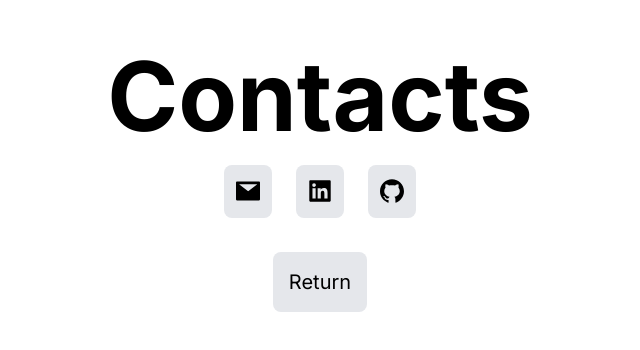
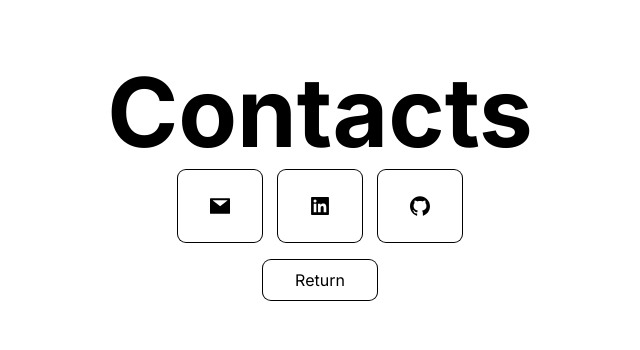
Before and after one commit to jasrelperalta/portfolio, a Next.js app: page /contact in a window 1280 px wide. Shown: the part 214-564 px from the top of the page, without its empty margins (320-960 px from the left). Built offline with nearby package versions, Linux system fonts and the light colour scheme.

Commit message:
feat: added uniform styles and edited about page

```diff
--- a/src/app/about/page.tsx
+++ b/src/app/about/page.tsx
@@ -4,13 +4,21 @@ export default function About() {
     return (
     <main>
         <title>About</title>
-        <div className="flex flex-col justify-center items-center h-screen">
-            <div className="text-8xl font-bold">About</div>
-            <div className="text-2xl">I am Jasrel Roby Peralta.</div>
-            <div className="text-2xl">I am a Software Developer.</div>
-            <div className="text-2xl">I am interested in the field of Machine Learning and Image Processing.</div>
-            <div className="text-2xl">I am currently improving my skills in the field of Web Development.</div>
-            <Link className="text-xl m-2 p-2 bg-gray-200 rounded-lg" href="/">Return</Link>
+        <div className="flex h-screen">
+            <div className="m-auto">
+                <div className="flex flex-col items-center text-center">
+                    <div className="page-title">About</div>
+                    <div className="page-content">
+                        <div>
+                            I am a Senior BS Computer Science student at the University of the Philippines Los Baños. <br />
+                            I am interested in the fields of Machine Learning, Image Processing and Cybersecurity. <br />
+                            I have experience in developing different kinds of applications such as web, mobile, and desktop applications. <br />
+                            I have experience with using multiple programming languages, but I consider myself to be adept with C and Python. <br />
+                        </div>
+                    </div>
+                    <Link className="button" href="/">Return</Link>
+                </div>
+            </div>
         </div>
     </main>
     )
--- a/src/app/contact/page.tsx
+++ b/src/app/contact/page.tsx
@@ -6,27 +6,31 @@ import { MailFilled, GithubFilled, LinkedinFilled } from '@ant-design/icons';
 export default function Contact() {
     return (
     <main>
-        <title>About</title>
-        <div className="flex flex-col justify-center items-center h-screen">
-            <div className="text-8xl font-bold">Contacts</div>
-            <div className="flex flex-row justify-center p-8">
-                <div className="text-2xl">
-                    <Link className="m-3 p-3 bg-gray-200 rounded-lg" href="mailto:jtperalta1@up.edu.ph">
+        <title>Contact</title>
+        <div className="flex h-screen">
+            <div className="m-auto">
+                <div className="flex flex-col items-center">
+                    <div className="page-title">Contacts</div>
+                <div className="flex flex-row justify-center p-8">
+                <div className="page-content">
+                    <Link className="button-link" href="mailto:jtperalta1@up.edu.ph">
                         <MailFilled />
                     </Link>
                 </div>
-                <div className="text-2xl">
-                    <Link className="m-3 p-3 bg-gray-200 rounded-lg" href="https://www.linkedin.com/in/jasrelperalta/">
+                <div className="page-content">
+                    <Link className="button-link" href="https://www.linkedin.com/in/jasrelperalta/">
                         <LinkedinFilled />
                     </Link>
                 </div>
-                <div className="text-2xl">
-                    <Link className="m-3 p-3 bg-gray-200 rounded-lg" href="https://www.github.com/jasrelperalta">
+                <div className="page-content">
+                    <Link className="button-link" href="https://www.github.com/jasrelperalta">
                         <GithubFilled />
                     </Link>
                 </div>
             </div>
-            <Link className="text-xl m-3 p-4 bg-gray-200 rounded-lg" href="/">Return</Link>
+            <Link className="button" href="/">Return</Link>
+            </div>
+            </div>
         </div>
     </main>
     )
--- a/src/app/globals.css
+++ b/src/app/globals.css
@@ -1,17 +1,25 @@
+
+
 @tailwind base;
 @tailwind components;
 @tailwind utilities;
 
-:root {
-  --foreground-rgb: 255, 255, 255;
-  --background-start-rgb: 214, 219, 220;
-  --background-end-rgb: 255, 255, 255;
+.button {
+  @apply transition ease-in-out duration-200 m-2 px-4 py-2 sm:px-8 rounded-lg ring-1 ring-black hover:bg-black hover:text-white hover:scale-110;
 }
 
-@media (prefers-color-scheme: dark) {
-  :root {
-    --foreground-rgb: 255, 255, 255;
-    --background-start-rgb: 0, 0, 0;
-    --background-end-rgb: 0, 0, 0;
-  }
+.button-link {
+  @apply transition ease-in-out duration-200 m-2 p-6 sm:px-8 rounded-lg ring-1 ring-black hover:bg-black hover:text-white hover:scale-110;
 }
+
+.page-title {
+  @apply text-4xl sm:text-8xl text-center font-bold;
+}
+
+.page-subtitle {
+  @apply text-lg sm:text-xl pt-2 pb-4 text-center italic
+}
+
+.page-content {
+  @apply text-sm sm:text-xl text-center;
+}
--- a/src/app/page.tsx
+++ b/src/app/page.tsx
@@ -6,13 +6,14 @@ export default function Home() {
       <title>Jasrel Peralta</title>
       <div className="flex h-screen">
         <div className="m-auto">
-          <div className="flex flex-col items-center">
-            <div className="text-4xl p-4 text-center sm:text-8xl font-bold">The name is Jasrel.</div>
+          <div className="flex flex-col items-center page-content">
+            <div className="page-title transition ease-in-out duration-100 hover:-translate-y-2 hover:scale-110">Jasrel Roby Peralta</div>
+            <div className="page-subtitle transition transform duration-100 hover:not-italic">Software Developer</div>
           </div>
           <div className="flex flex-col items-center text-sm justify-center sm:flex-row sm:text-xl">
-            <Link href="/about" className="transition ease-in-out duration-250 m-2 p-4 sm:p-8 rounded-lg ring-1 ring-black  hover:bg-black hover:text-white hover:scale-110">About</Link>
-            <Link href="/projects" className="transition ease-in-out duration-250 m-2 p-4 sm:p-8 rounded-lg ring-1 ring-black  hover:bg-black hover:text-white hover:scale-110">Projects</Link>
-            <Link href="/contact" className="transition ease-in-out duration-250 m-2 p-4 sm:p-8 rounded-lg ring-1 ring-black  hover:bg-black hover:text-white hover:scale-110">Contact</Link>
+            <Link href="/about" className="button">About</Link>
+            <Link href="/projects" className="button">Projects</Link>
+            <Link href="/contact" className="button">Contact</Link>
           </div>
         </div>
       </div>
--- a/src/app/projects/page.tsx
+++ b/src/app/projects/page.tsx
@@ -3,11 +3,11 @@ import Link from 'next/link';
 export default function Projects() {
     return (
     <main>
-        <title>About</title>
+        <title>Projects</title>
         <div className="flex flex-col justify-center items-center h-screen">
-            <div className="text-8xl font-bold">Projects</div>
-            <div className="text-2xl p-8">WIP</div>
-            <Link className="text-xl m-2 p-2 bg-gray-200 rounded-lg" href="/">Return</Link>
+            <div className="page-title pb-4">Projects</div>
+            <div className="page-content">WIP</div>
+            <Link className="button" href="/">Return</Link>
         </div>
     </main>
     )
```
